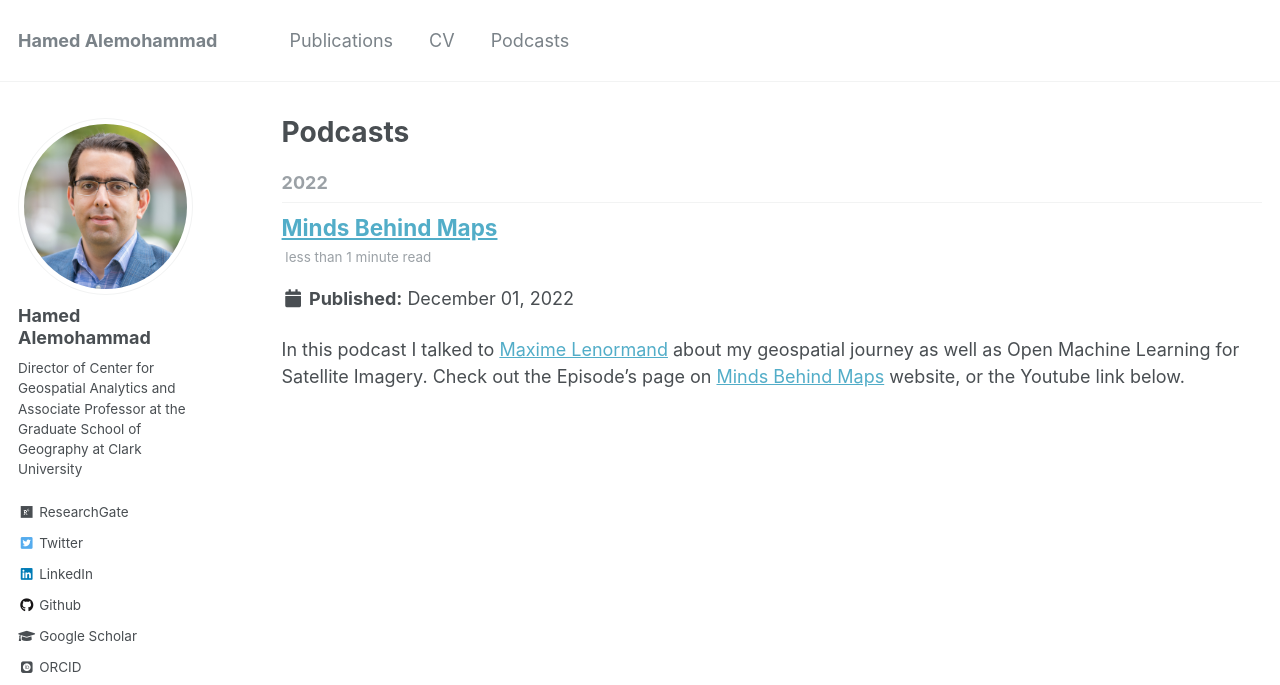
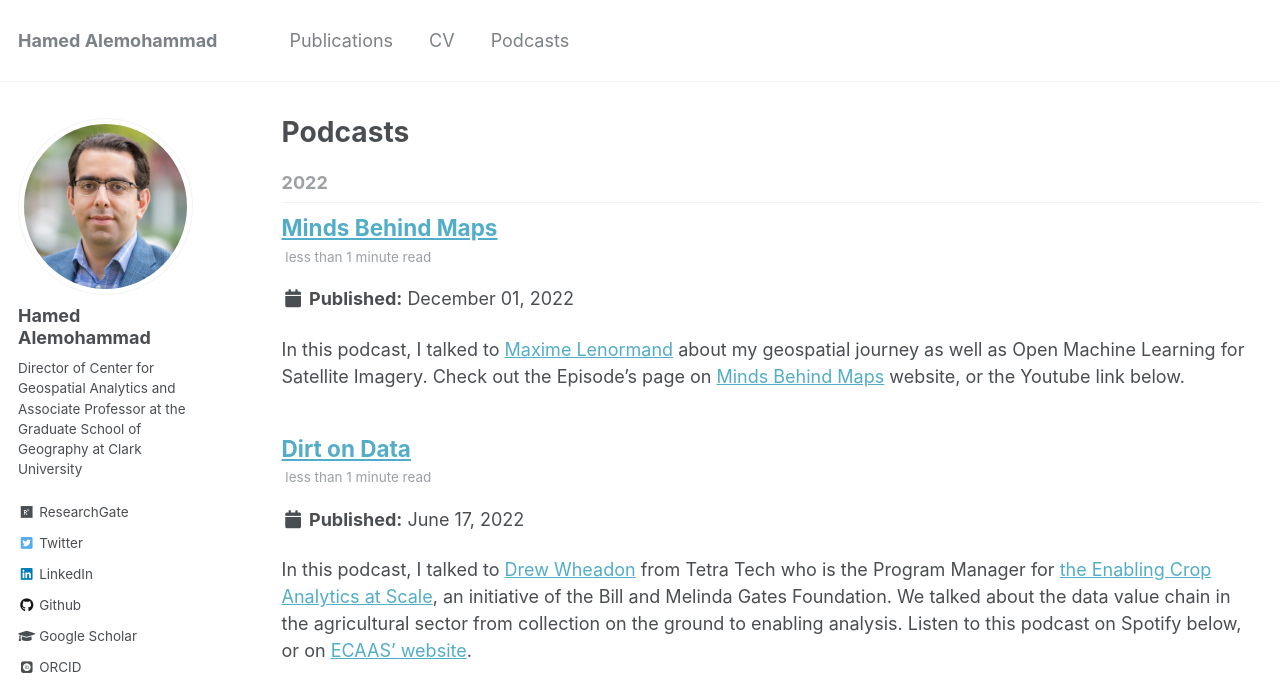
Before and after one commit to HamedAlemo/hamedalemo.github.io, a Jekyll site: the page built from _pages/podcasts.html, in a window 1280 px wide and 1400 px high. Shown: the top 685 px of the window. Built offline with Jekyll 4.4.1, drawn with Linux system fonts in a browser that asks for light colours; some web fonts are replaced; a script that is not in the unit is left out; some of the changed text lies outside the part shown; grey boxes are pictures that could not be loaded.

Commit message:
added new podcasts, updated publications

```diff
--- /dev/null
+++ b/_posts/2020-10-26-podcast.md
@@ -0,0 +1,11 @@
+---
+title: 'TWIML Fest'
+date: 2020-10-26
+permalink: /posts/2020/10/podcast/
+tags:
+  # - cool posts
+  # - category1
+  # - category2
+---
+
+Machine learning techniques can play a major role in enabling a sustainable agriculture. In a session at TWIML Fest 2020, me and four other experts from the field talked to Jennifer Hobs about the challenges and opportunities that ML provides in this domain. Check out this episode on TWIML Fest 2020 [website](https://twimlai.com/conf/twimlfest/2020/session/machine-learning-for-sustainable-agriculture/).
--- /dev/null
+++ b/_posts/2022-01-05-podcast.md
@@ -0,0 +1,14 @@
+---
+title: 'Practical AI'
+date: 2022-01-05
+permalink: /posts/2022/01/podcast/
+tags:
+  # - cool posts
+  # - category1
+  # - category2
+---
+
+In this episode of Practical AI podcast, together with [Joyce Nakatumba-Nabende](https://sites.google.com/view/jnabende/home) (Scientific Head of the [Makerere Artificial Intelligence Lab](https://air.ug/)) and former colleague Abba Barde, we sat down with
+DANIEL WHITENACK and Chris Benson and talked about the landscape if AI solutions in Africa. In particular, we discussed the role of Radiant Earth Foundation and open data policies to advance the impact of AI across the continent. We highlighted how open Earth Observation data can support Africa's progress toward meeting UN Sustainable Development Goals, and how AI-based applications can be used in these data scarce regions. Check out this episode below or on Practical AI's [website](https://practicalai.fm/162).
+
+<audio data-theme="day" data-src="https://changelog.com/practicalai/162/embed" src="https://op3.dev/e/https://cdn.changelog.com/uploads/practicalai/162/practical-ai-162.mp3" preload="none" class="changelog-episode" controls></audio><p><a href="https://changelog.com/practicalai/162">Practical AI 162: 🌍 AI in Africa - Radiant Earth</a> – Listen on <a href="https://changelog.com/">Changelog.com</a></p><script async src="//cdn.changelog.com/embed.js"></script>
--- /dev/null
+++ b/_posts/2022-06-17-podcast.md
@@ -0,0 +1,13 @@
+---
+title: 'Dirt on Data'
+date: 2022-06-17
+permalink: /posts/2022/06/podcast/
+tags:
+  # - cool posts
+  # - category1
+  # - category2
+---
+
+In this podcast, I talked to [Drew Wheadon](https://www.linkedin.com/in/andrewwheadon/) from Tetra Tech who is the Program Manager for [the Enabling Crop Analytics at Scale](https://cropanalytics.net/), an initiative of the Bill and Melinda Gates Foundation. We talked about the data value chain in the agricultural sector from collection on the ground to enabling analysis. Listen to this podcast on Spotify below, or on [ECAAS' website](https://cropanalytics.net/dirt-on-data-podcast/).
+
+<iframe style="border-radius:12px" src="https://open.spotify.com/embed/episode/2bC92SSP6t3lzHVXNAJWZz?utm_source=generator" width="100%" height="352" frameBorder="0" allowfullscreen="" allow="autoplay; clipboard-write; encrypted-media; fullscreen; picture-in-picture" loading="lazy"></iframe>
```
Also changed, not shown: _pages/publications.md (+1 -1 lines), _posts/2022-12-01-podcast.md (+1 -1 lines).
